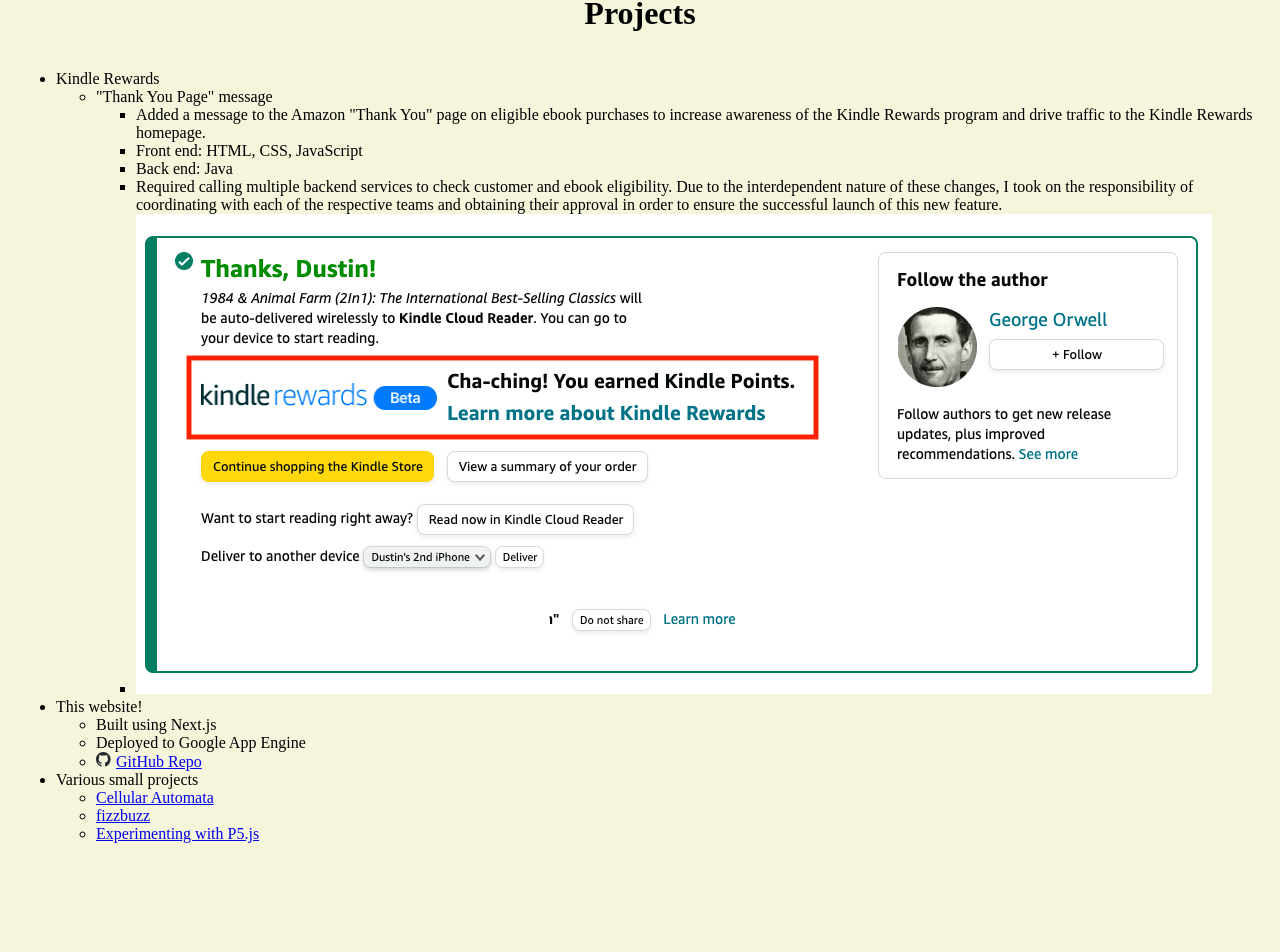
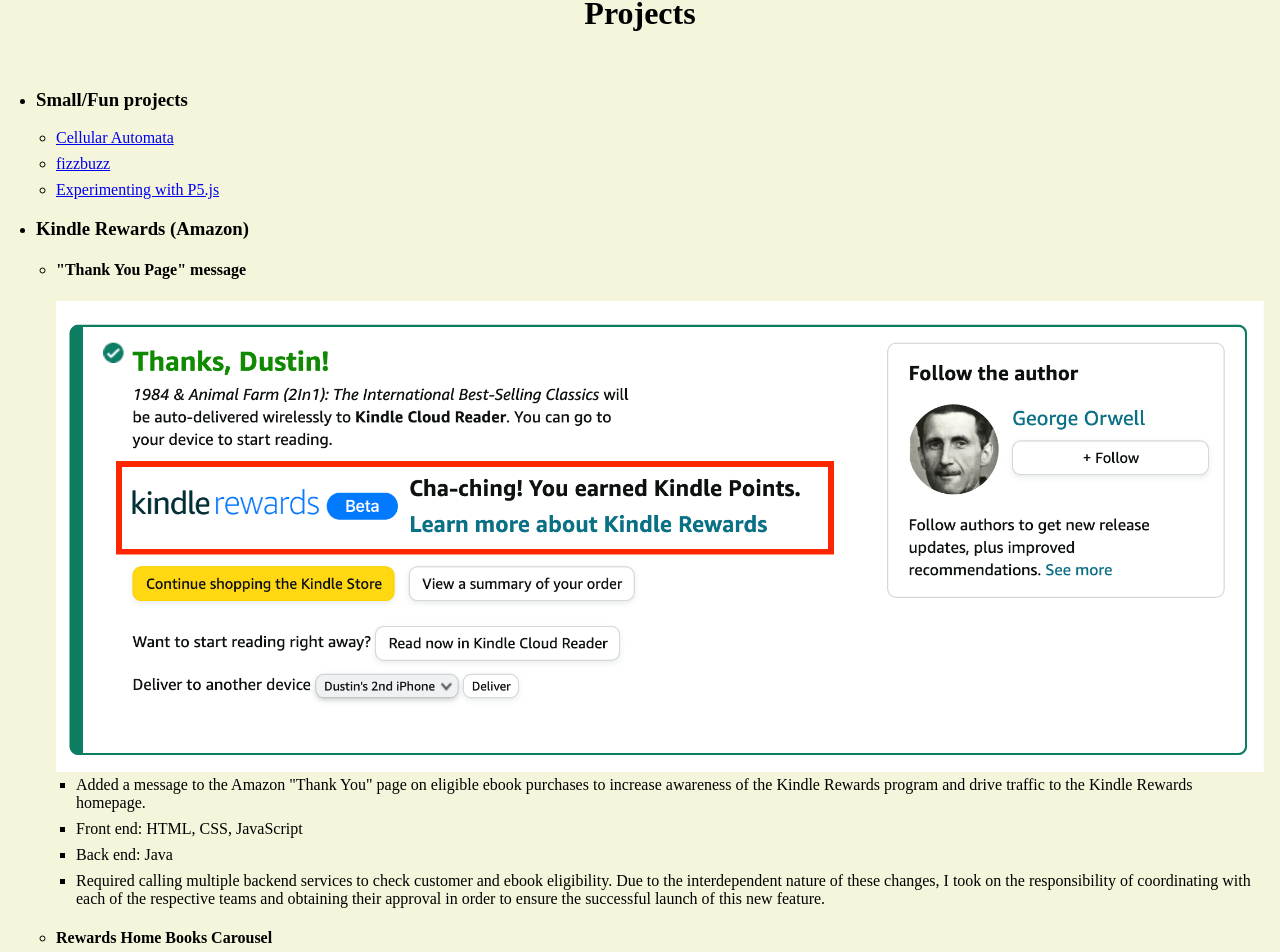
Before and after one commit to dusty-g/personal-website, a Next.js app: page /projects in a window 1280 px wide. Shown: the part 140-1092 px from the top of the page. Before the commit the page ends 1015 px from the top, so only its background shows below. Built offline with nearby package versions, Linux system fonts and the light colour scheme.

Commit message:
fix project images

```diff
--- a/pages/projects.tsx
+++ b/pages/projects.tsx
@@ -3,6 +3,8 @@
 import Link from "next/link";
 import Image from "next/image";
 import typImage from "../public/KR_TYP.png";
+import shoveler from "../public/shoveler.png"
+import styles from "../styles/Projects.module.css";
 //placeholder for projects page
 export default function Projects() {
     return (
@@ -20,19 +22,34 @@
         <main className="main">
             <h1>Projects</h1>
             {/* list of projects */}
-            <ul>
-                <li>Kindle Rewards
+            <ul className={styles.projectsList}>
+            <li><h3>Small/Fun projects</h3>
                     <ul>
-                        <li>&quot;Thank You Page&quot; message
+                        <li><Link href="projects/cellularAutomata/">Cellular Automata</Link></li>
+                        <li><Link href="projects/fizzbuzz">fizzbuzz</Link></li>
+                        {/* link to pokemon.html in public directory */}
+                        <li><Link href="/pokemon.html">Experimenting with P5.js</Link></li>
+                    </ul>
+                </li>
+                <li><h3>Kindle Rewards (Amazon)</h3>
+                    <ul>
+
+                        <li><h4>&quot;Thank You Page&quot; message</h4>
+                        <Image className={styles.projectImage} src={typImage} alt="Kindle Rewards Thank You page" />
                             <ul>
-                                {/* a description of the kindle rewards "thank you page" message. and how I completed the front and back ends to make it work.  */}
                                 <li>Added a message to the Amazon &quot;Thank You&quot; page on eligible ebook purchases to increase awareness of the Kindle Rewards program and drive traffic to the Kindle Rewards homepage.</li>
                                 <li>Front end: HTML, CSS, JavaScript</li>
                                 <li>Back end: Java</li>
                                 <li>Required calling multiple backend services to check customer and ebook eligibility. Due to the interdependent nature of these changes, I took on the responsibility of coordinating with each of the respective teams and obtaining their approval in order to ensure the successful launch of this new feature.</li>
-                                <li><Image src={typImage} alt="Kindle Rewards Thank You page" /></li>
                                 </ul>
                         </li>
+                        <li><h4>Rewards Home Books Carousel</h4></li>
+                        <Image className={styles.projectImage} src={shoveler} alt="Kindle Rewards home page"/>
+                            <ul>
+                                <li>I was responsible for configuring the backend systems used to generate personalized book recommendations to customers on the Kindle Rewards home page. This involved collaborating with the teams who owned the recommendation systems, as well as the team who owned the system that delivered the generated recommendations to the book carousel on the front end.
+                                </li>
+                                <li>I also had to coordinate with the team who owned the home page that displayed the book carousel, ensuring that it was compatible with the backend systems and met the design and performance requirements.</li>
+                            </ul>
                         </ul>
                 </li>
                 <li>This website!
@@ -41,14 +58,7 @@
                         <li>Deployed to Google App Engine</li>
                         <li><Link href="https://github.com/dusty-g/personal-website"><svg xmlns="http://www.w3.org/2000/svg" width="20" height="15" ><g transform="scale(0.15)"><path fill-rule="evenodd" clip-rule="evenodd" d="M48.854 0C21.839 0 0 22 0 49.217c0 21.756 13.993 40.172 33.405 46.69 2.427.49 3.316-1.059 3.316-2.362 0-1.141-.08-5.052-.08-9.127-13.59 2.934-16.42-5.867-16.42-5.867-2.184-5.704-5.42-7.17-5.42-7.17-4.448-3.015.324-3.015.324-3.015 4.934.326 7.523 5.052 7.523 5.052 4.367 7.496 11.404 5.378 14.235 4.074.404-3.178 1.699-5.378 3.074-6.6-10.839-1.141-22.243-5.378-22.243-24.283 0-5.378 1.94-9.778 5.014-13.2-.485-1.222-2.184-6.275.486-13.038 0 0 4.125-1.304 13.426 5.052a46.97 46.97 0 0 1 12.214-1.63c4.125 0 8.33.571 12.213 1.63 9.302-6.356 13.427-5.052 13.427-5.052 2.67 6.763.97 11.816.485 13.038 3.155 3.422 5.015 7.822 5.015 13.2 0 18.905-11.404 23.06-22.324 24.283 1.78 1.548 3.316 4.481 3.316 9.126 0 6.6-.08 11.897-.08 13.526 0 1.304.89 2.853 3.316 2.364 19.412-6.52 33.405-24.935 33.405-46.691C97.707 22 75.788 0 48.854 0z" fill="#24292f"/></g></svg>GitHub Repo</Link></li>
                     </ul></li>
-                <li>Various small projects
-                    <ul>
-                        <li><Link href="projects/cellularAutomata/">Cellular Automata</Link></li>
-                        <li><Link href="projects/fizzbuzz">fizzbuzz</Link></li>
-                        {/* link to pokemon.html in public directory */}
-                        <li><Link href="/pokemon.html">Experimenting with P5.js</Link></li>
-                    </ul>
-                </li>
+
             </ul>
 
         </main>
--- /dev/null
+++ b/styles/Projects.module.css
@@ -0,0 +1,14 @@
+/* project images */
+.projectImage {
+  width: 100%;
+  /* height should be auto */
+    height: auto;
+  object-fit: cover;
+}
+/* reduce the list indentation based on screen width */
+
+.projectsList li {
+    margin-left: -20px;
+    /* add a little vertical space between items */
+    margin-bottom: 0.5rem;
+}
```
Also changed, not shown: public/KR_TYP.png, public/shoveler.png (added).
